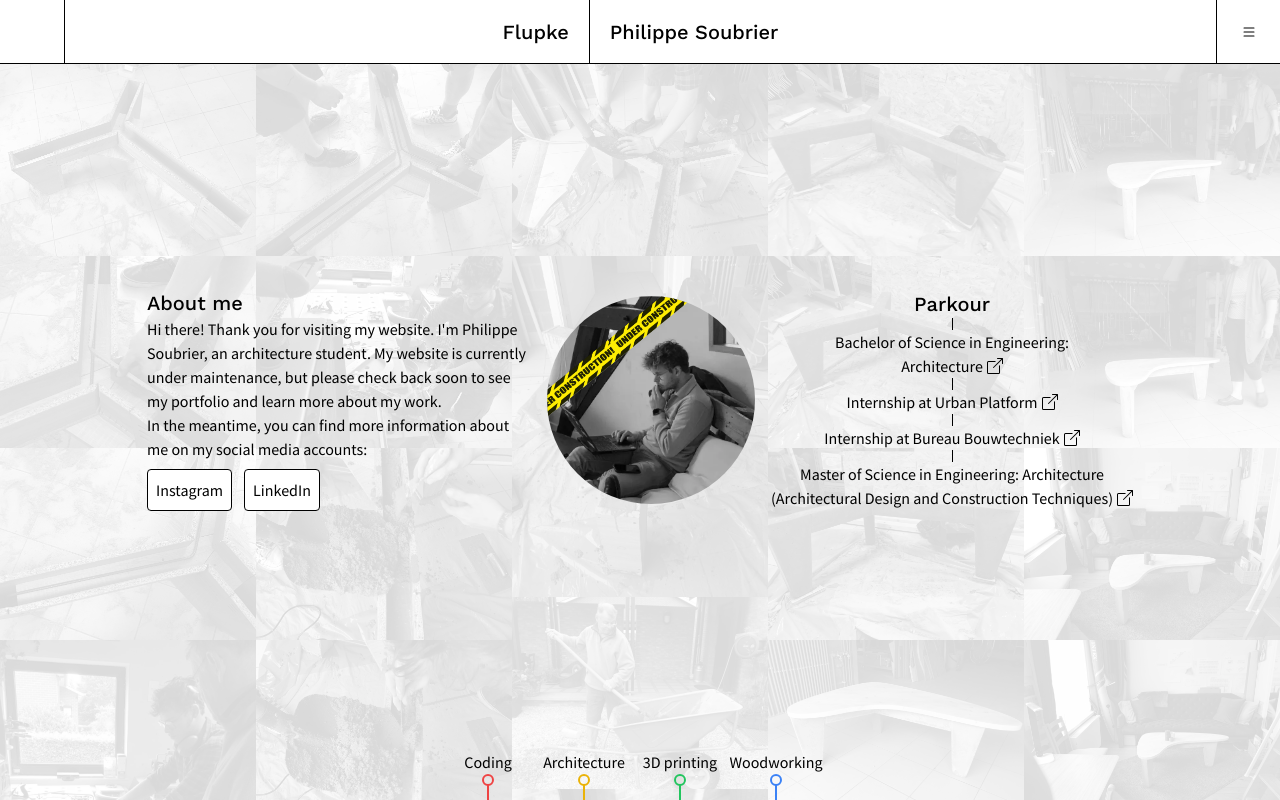
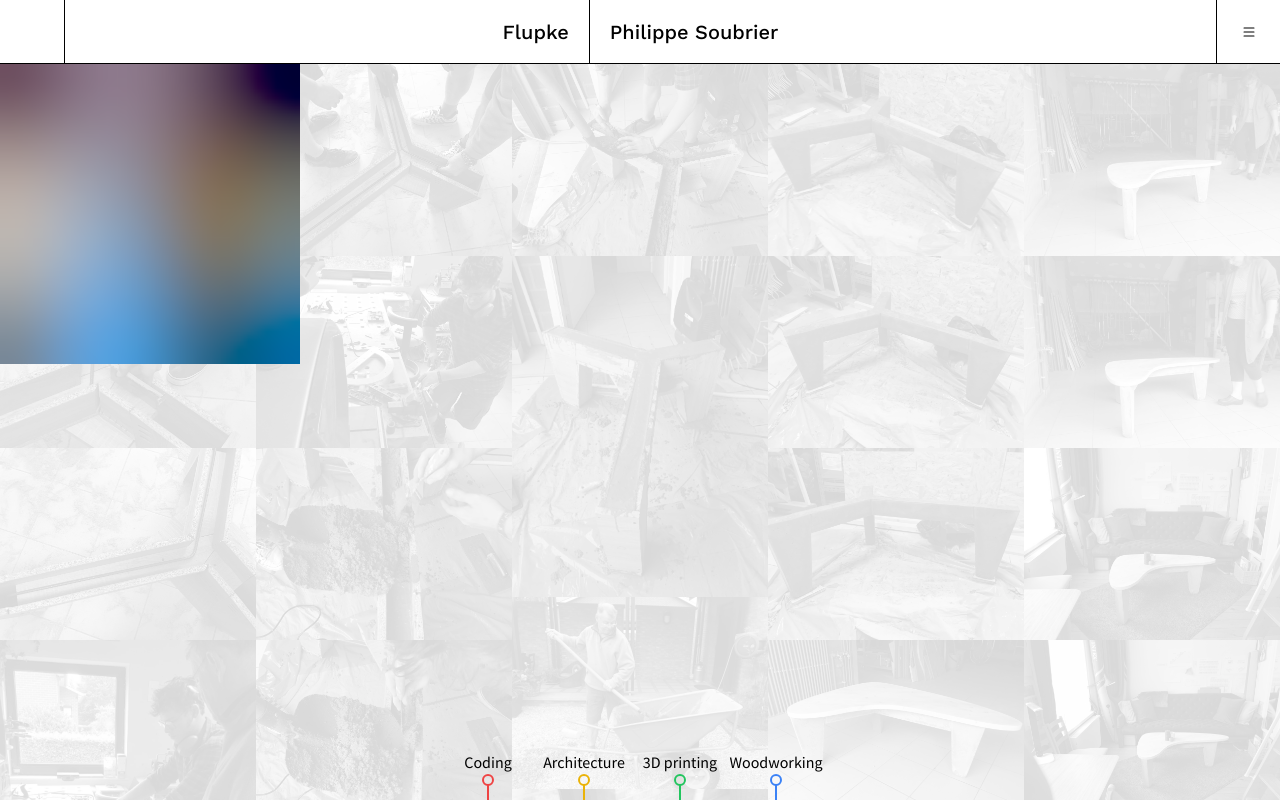
Before and after one commit to flol3622/flupke.archi, a Next.js app: page / in a window 1280 px wide. Shown: the top 800 px of the page. Built offline with nearby package versions, Linux system fonts and the light colour scheme.

Commit message:
first try

```diff
--- /dev/null
+++ b/components/MyImage.tsx
@@ -0,0 +1,35 @@
+import { useState } from "react";
+import { Blurhash } from "react-blurhash";
+import Image, { ImageProps } from "next/image";
+
+type MyImageProps = {
+  src: string;
+  hash: string;
+  width: number;
+  height: number;
+  fill?: boolean;
+  alt?: string;
+};
+
+export default function MyImage({
+  src,
+  alt,
+  hash,
+  ...props
+}: MyImageProps & ImageProps) {
+  const [imageLoaded, setImageLoaded] = useState(false);
+
+  return (
+    <div style={{ position: "relative", width: "100%", height: "100%" }}>
+      {!imageLoaded && <Blurhash hash={hash} {...props} />}
+      <Image
+        src={src}
+        alt={alt || ""}
+        onLoadingComplete={() => setImageLoaded(true)}
+        style={{ opacity: imageLoaded ? 1 : 0, objectFit: "cover" }}
+        {...props}
+        fill={props.fill || false}
+      />
+    </div>
+  );
+}
--- a/next.config.js
+++ b/next.config.js
@@ -11,6 +11,9 @@ const nextConfig = {
 
     return config;
   },
+  images: {
+    domains: ["synologyflupke.synology.me"],
+  },
 };
 
 module.exports = nextConfig;
--- a/package.json
+++ b/package.json
@@ -14,13 +14,16 @@
     "@types/node": "18.11.18",
     "@types/react": "18.0.26",
     "@types/react-dom": "18.0.10",
+    "blurhash": "^2.0.4",
     "eslint": "8.32.0",
     "eslint-config-next": "13.1.2",
     "next": "13.1.2",
     "react": "18.2.0",
+    "react-blurhash": "^0.3.0",
     "react-dom": "18.2.0",
     "recoil": "^0.7.6",
     "sharp": "^0.31.3",
+    "swr": "^2.0.3",
     "typescript": "4.9.4"
   },
   "devDependencies": {
--- a/pages/index.tsx
+++ b/pages/index.tsx
@@ -2,12 +2,14 @@ import AboutMe from "@/components/AboutMe";
 import IntroBg from "@/components/IntroBg";
 import IntroCard from "@/components/IntroCard";
 import IntroLines from "@/components/IntroLines";
+import MyImage from "@/components/MyImage";
 import Navbar from "@/components/Navbar";
 import Parkour from "@/components/Parkour";
 import ImgProfile from "@/public/images/profile.webp";
 import Maintenance from "@/public/images/under-maintenance.png";
 import Head from "next/head";
 import Image from "next/image";
+import { Blurhash } from "react-blurhash";
 
 export default function Home() {
   return (
@@ -20,6 +22,13 @@ export default function Home() {
       <IntroBg />
       <Navbar />
       <div className="h-16" />
+      <MyImage
+        src="https://synologyflupke.synology.me/projects/test/IMG_0072.webp"
+        alt="test"
+        hash="LOED3l_4nfrUzmi^I]T29dROIUR*"
+        width={300}
+        height={300}
+      />
       <div className="flex h-[calc(100vh-8rem)] items-center justify-center p-3 max-mobile:flex-col max-mobile:justify-start">
         <div className="m-2 max-w-sm font-body max-md:max-w-lg">
           <AboutMe />
```
Also changed, not shown: 1 other file (tests, documents, lock files or other folders).
